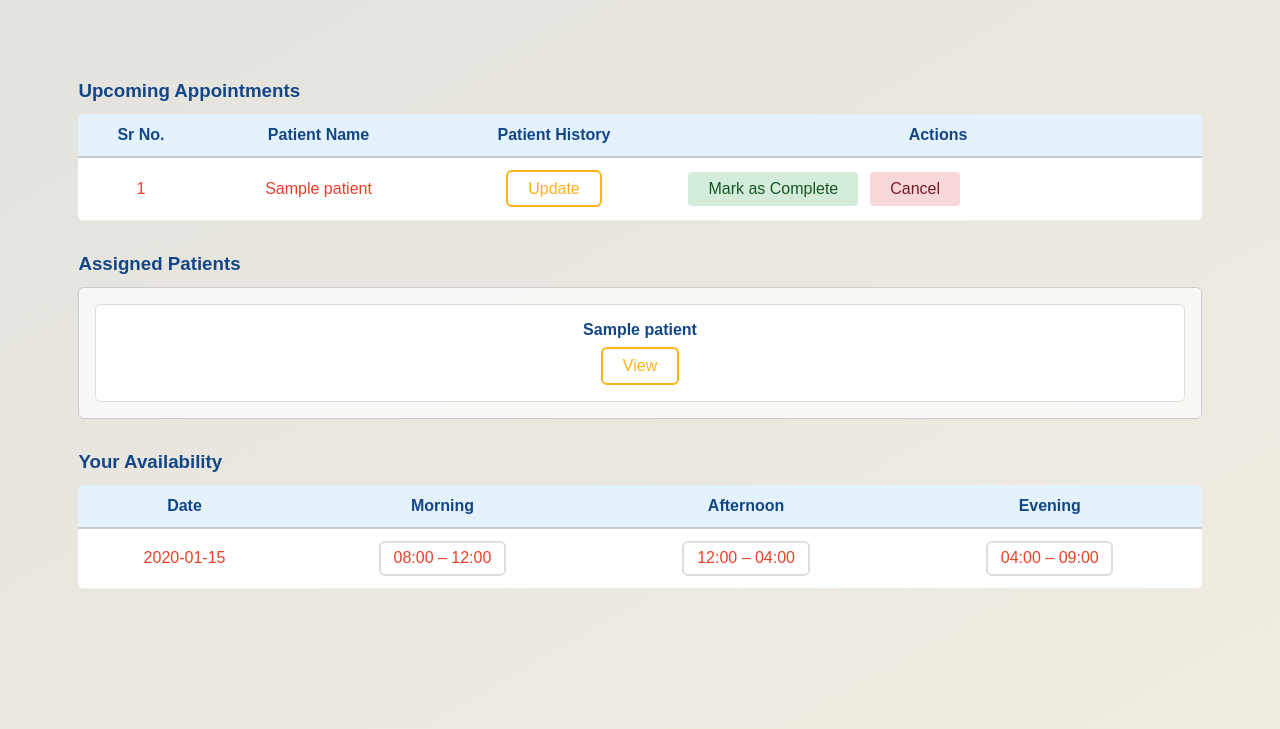
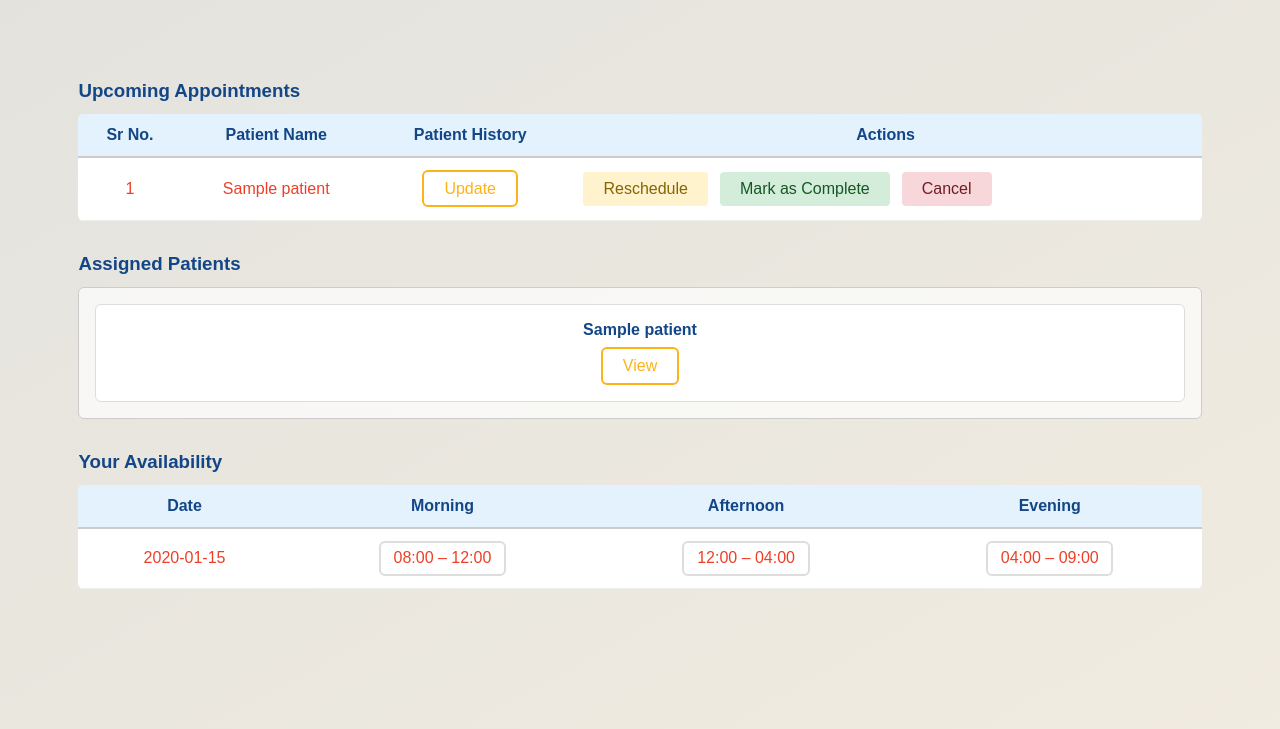
Before and after one commit to GlaucousGlaucus/Hospital-Management-System-Mad-2, a Flask app: template templates/dashboard/doctor_dashboard.html in a window 1280 px wide. Shown: the part 70-799 px from the top of the page. Run offline with Flask 3, Linux system fonts and the light colour scheme; the template is opened without the code that fills it: most values are stand-ins (such as "Sample title", 1, 10 or a date in 2020).

Commit message:
doctor availability reschedule

```diff
--- a/templates/dashboard/doctor_dashboard.html
+++ b/templates/dashboard/doctor_dashboard.html
@@ -3,6 +3,8 @@
 <script>
     const UPDATE_AVAILABILITY_URL = "{{ url_for('api.update_availability') }}";
 </script>
+
+<script src="{{ url_for('static', filename='js/actions/appointments.js') }}"></script>
 <script type="module" src="{{ url_for('static', filename='js/doctor_dashboard.js') }}"></script>
 
 <div class="dashboard">
@@ -36,6 +38,15 @@
 
                     <td>
                         <div class="card-buttons">
+                            <button type="button"
+                                    class="btn btn-filled"
+                                    style="background-color:#fff3cd; color:#856404;"
+                                    onclick="openAvailabilityModal({{ session.get('user_id') }}, {
+                                        type: 'reschedule',
+                                        data: { appointment_id: {{ a.id }} }
+                                    })">
+                                Reschedule
+                            </button>
                             <form action="{{ url_for('api.mark_complete', appointment_id=a.id) }}"
                                   method="POST" style="display:inline;">
                                 <button type="submit" class="btn btn-filled"
@@ -132,4 +143,5 @@
     </section>
 </div>
 
+{% include "components/availability_modal.html" %}
 {% endblock %}
```
Also changed, not shown: hospital.db.
